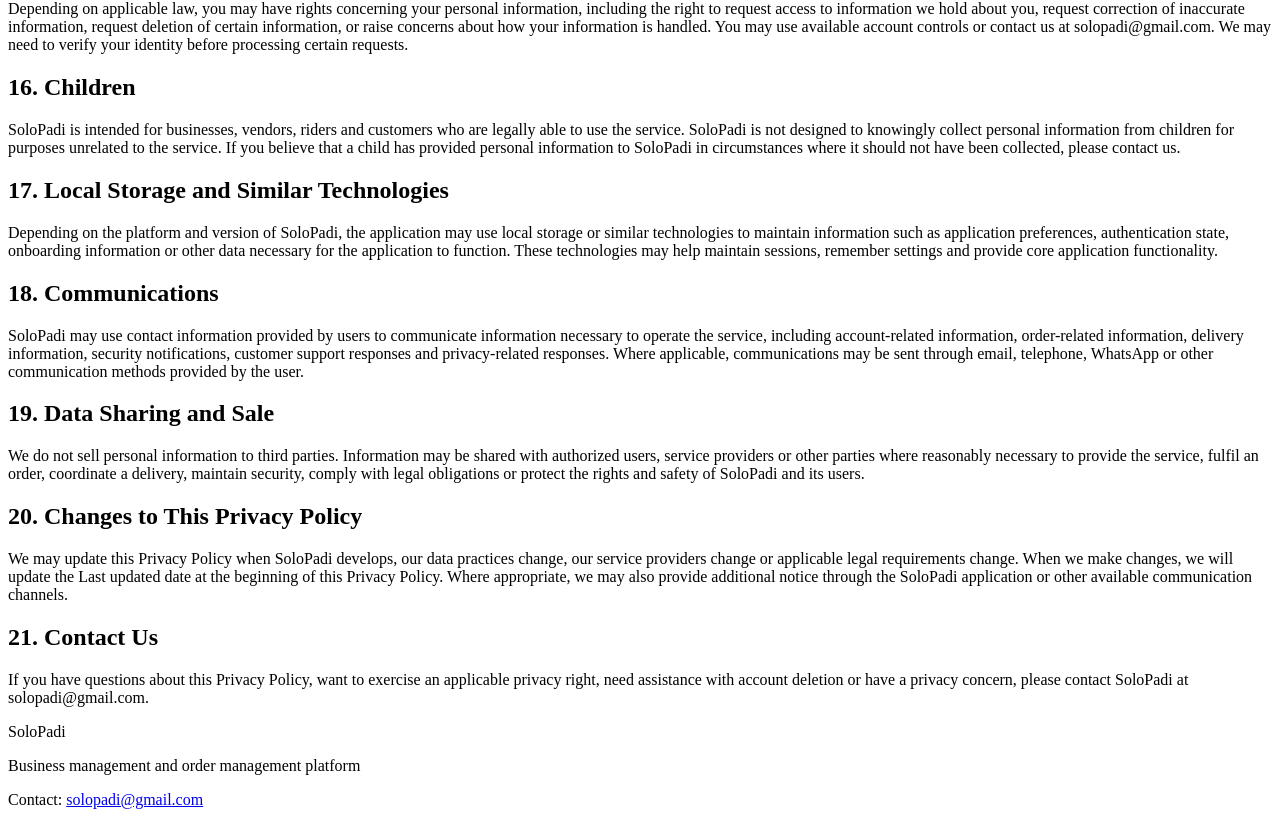
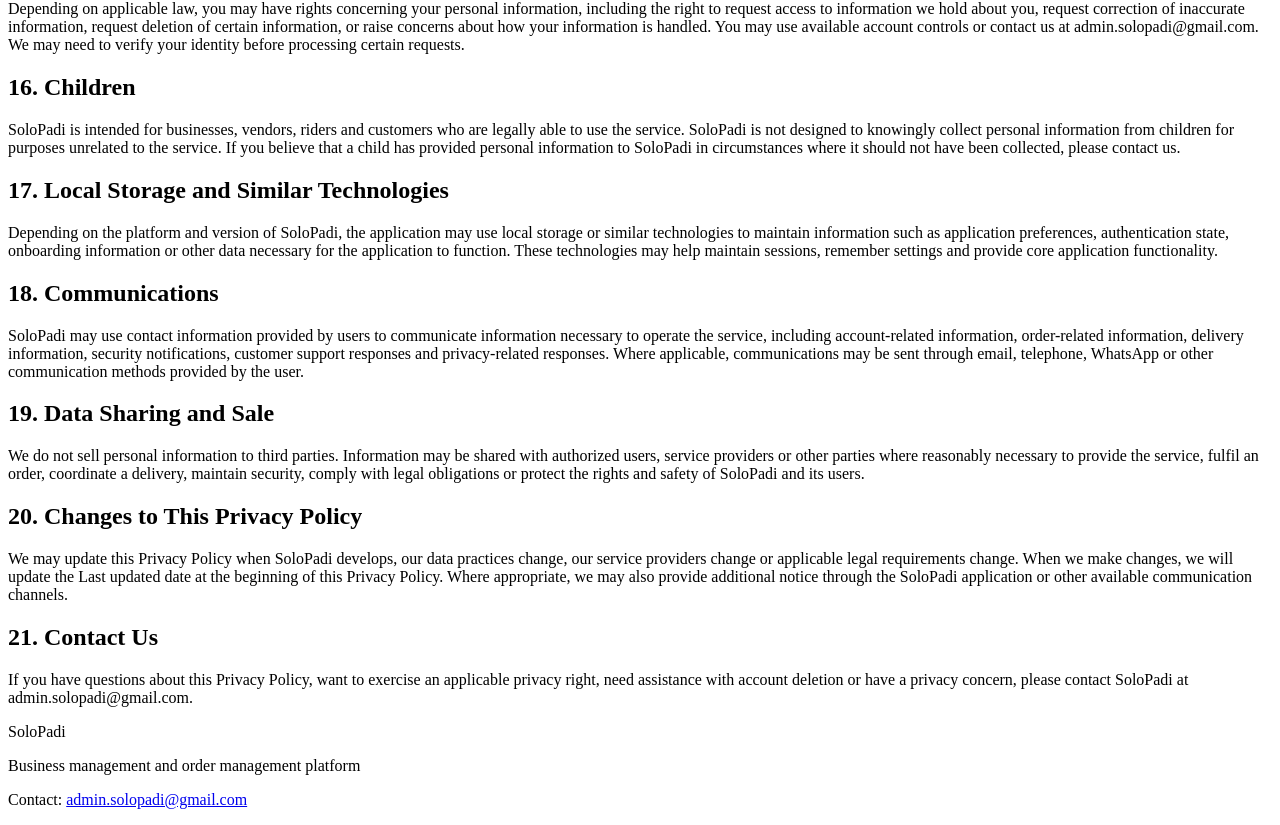
Before and after one commit to tolu4real/solopadi-store, a Next.js app: page /privacy-policy in a window 1280 px wide. Shown: the part 1935-2760 px from the top of the page. Built offline with nearby package versions, Linux system fonts and the light colour scheme.

Commit message:
Update SoloPadi contact email

```diff
--- a/app/page.tsx
+++ b/app/page.tsx
@@ -132,7 +132,7 @@
             fontSize: "13px",
           }}
         >
-          Contact: solopadi@gmail.com
+          Contact: admin.solopadi@gmail.com
         </p>
       </div>
     </main>
--- a/app/privacy-policy/page.tsx
+++ b/app/privacy-policy/page.tsx
@@ -63,7 +63,7 @@
   },
   {
     title: "15. Your Privacy Rights and Choices",
-    text: "Depending on applicable law, you may have rights concerning your personal information, including the right to request access to information we hold about you, request correction of inaccurate information, request deletion of certain information, or raise concerns about how your information is handled. You may use available account controls or contact us at solopadi@gmail.com. We may need to verify your identity before processing certain requests.",
+    text: "Depending on applicable law, you may have rights concerning your personal information, including the right to request access to information we hold about you, request correction of inaccurate information, request deletion of certain information, or raise concerns about how your information is handled. You may use available account controls or contact us at admin.solopadi@gmail.com. We may need to verify your identity before processing certain requests.",
   },
   {
     title: "16. Children",
@@ -87,7 +87,7 @@
   },
   {
     title: "21. Contact Us",
-    text: "If you have questions about this Privacy Policy, want to exercise an applicable privacy right, need assistance with account deletion or have a privacy concern, please contact SoloPadi at solopadi@gmail.com.",
+    text: "If you have questions about this Privacy Policy, want to exercise an applicable privacy right, need assistance with account deletion or have a privacy concern, please contact SoloPadi at admin.solopadi@gmail.com.",
   },
 ];
 
@@ -143,10 +143,10 @@
             <p className="mt-3 text-sm text-slate-500">
               Contact:{" "}
               <a
-                href="mailto:solopadi@gmail.com"
+                href="mailto:admin.solopadi@gmail.com"
                 className="font-semibold text-green-600 hover:underline"
               >
-                solopadi@gmail.com
+                admin.solopadi@gmail.com
               </a>
             </p>
           </div>
--- a/app/terms/page.tsx
+++ b/app/terms/page.tsx
@@ -111,7 +111,7 @@
   },
   {
     title: "27. Contact Us",
-    text: "If you have questions, concerns or requests relating to these Terms of Service, please contact SoloPadi at solopadi@gmail.com.",
+    text: "If you have questions, concerns or requests relating to these Terms of Service, please contact SoloPadi at admin.solopadi@gmail.com.",
   },
 ];
 
@@ -166,10 +166,10 @@
             <p className="mt-3 text-sm text-slate-500">
               Contact:{" "}
               <a
-                href="mailto:solopadi@gmail.com"
+                href="mailto:admin.solopadi@gmail.com"
                 className="font-semibold text-green-600 hover:underline"
               >
-                solopadi@gmail.com
+                admin.solopadi@gmail.com
               </a>
             </p>
 
```
